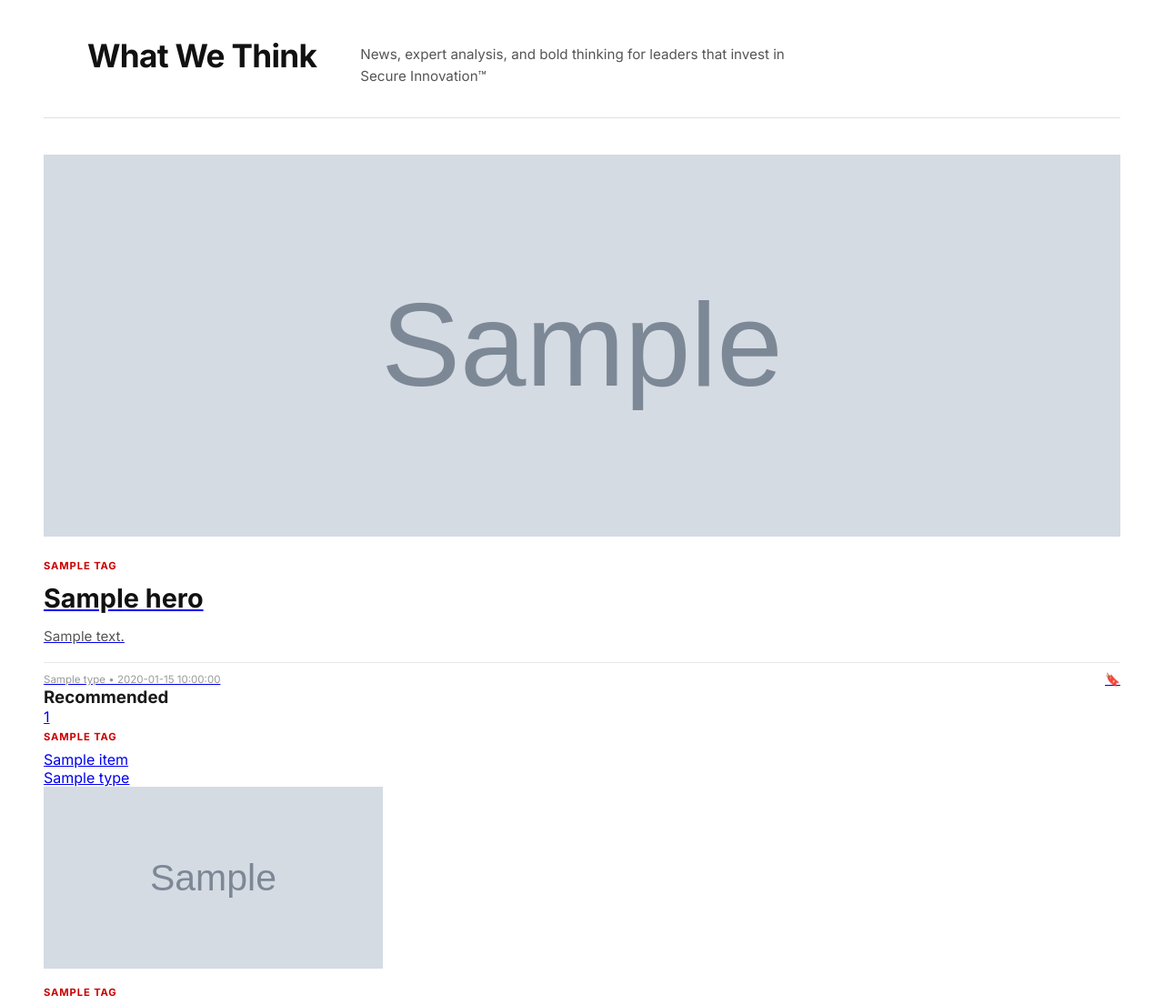
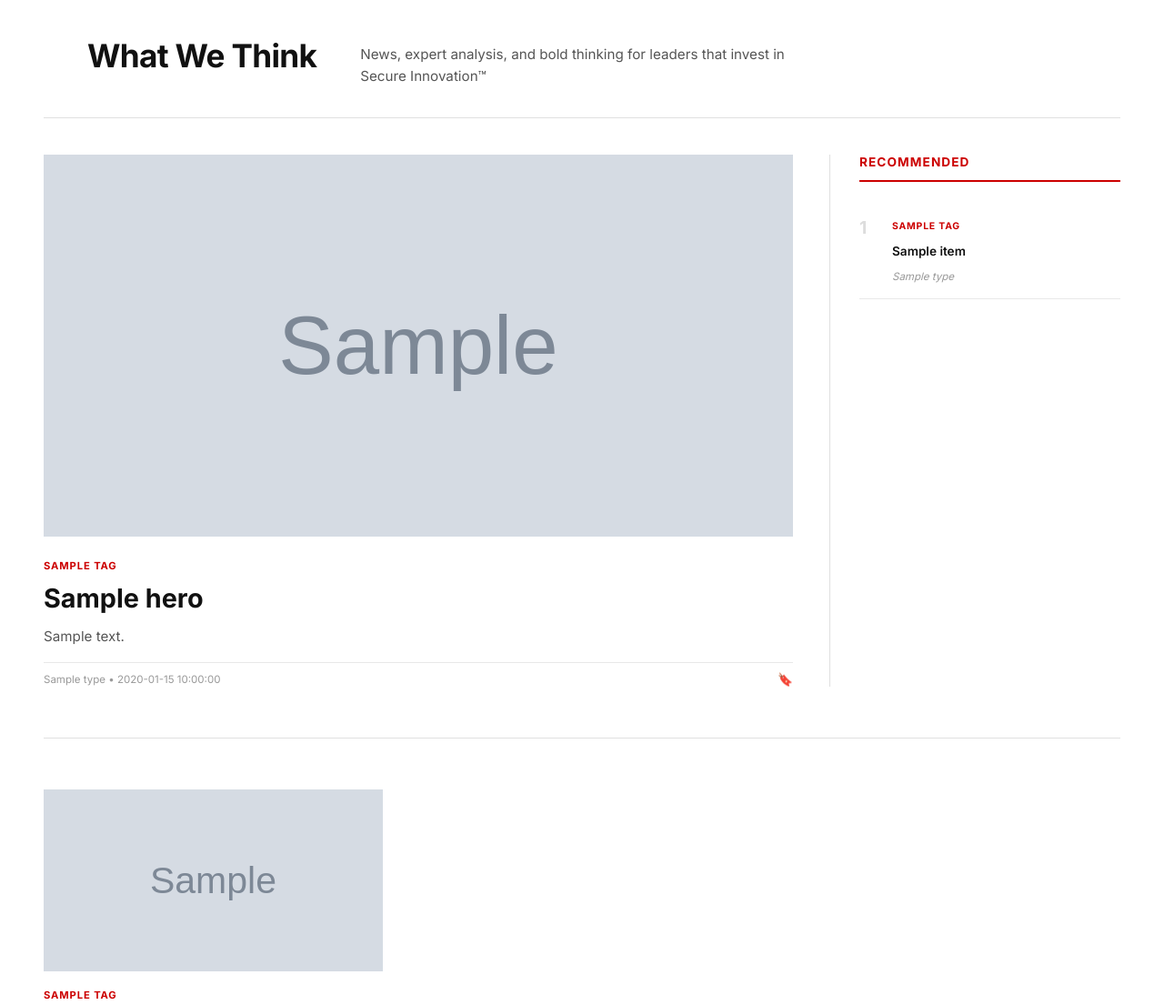
Before and after one commit to defutures8/insights-dashboard, a Flask app: template templates/index.html in a window 1280 px wide. Shown: the part 68-1173 px from the top of the page at 91% size. Run offline with Flask 3, Linux system fonts and the light colour scheme; the template is opened without the code that fills it: most values are stand-ins (such as "Sample title", 1, 10 or a date in 2020); grey boxes marked "Sample" are stand-in pictures.

Commit message:
"css updates for recommended"

```diff
--- a/static/style.css
+++ b/static/style.css
@@ -388,3 +388,78 @@ footer {
   .grid-3, .grid-4 { grid-template-columns: 1fr; }
   .header-nav { display: none; }
 }
+
+/* Hero section with recommended panel */
+.hero-section {
+  display: grid;
+  grid-template-columns: 1fr 320px;
+  gap: 40px;
+  margin-bottom: 56px;
+  border-bottom: 1px solid #e0e0e0;
+  padding-bottom: 56px;
+}
+
+.hero-card {
+  text-decoration: none;
+  color: inherit;
+  display: flex;
+  flex-direction: column;
+}
+
+.recommended-panel {
+  border-left: 1px solid #e0e0e0;
+  padding-left: 32px;
+}
+
+.recommended-title {
+  font-size: 0.85rem;
+  font-weight: 700;
+  color: #cc0000;
+  text-transform: uppercase;
+  letter-spacing: 0.08em;
+  margin-bottom: 20px;
+  padding-bottom: 12px;
+  border-bottom: 2px solid #cc0000;
+}
+
+.recommended-list {
+  display: flex;
+  flex-direction: column;
+}
+
+.recommended-item {
+  display: flex;
+  gap: 16px;
+  padding: 16px 0;
+  border-bottom: 1px solid #e8e8e8;
+  text-decoration: none;
+  color: inherit;
+}
+
+.recommended-item:hover .rec-title { color: #cc0000; }
+
+.rec-number {
+  font-size: 1.2rem;
+  font-weight: 700;
+  color: #ddd;
+  min-width: 20px;
+  padding-top: 2px;
+}
+
+.rec-body { flex: 1; }
+
+.small-tag { font-size: 0.65rem !important; }
+
+.rec-title {
+  font-size: 0.85rem;
+  font-weight: 600;
+  line-height: 1.4;
+  color: #111;
+  margin: 4px 0 6px;
+}
+
+.rec-type {
+  font-size: 0.72rem;
+  color: #999;
+  font-style: italic;
+}
```
